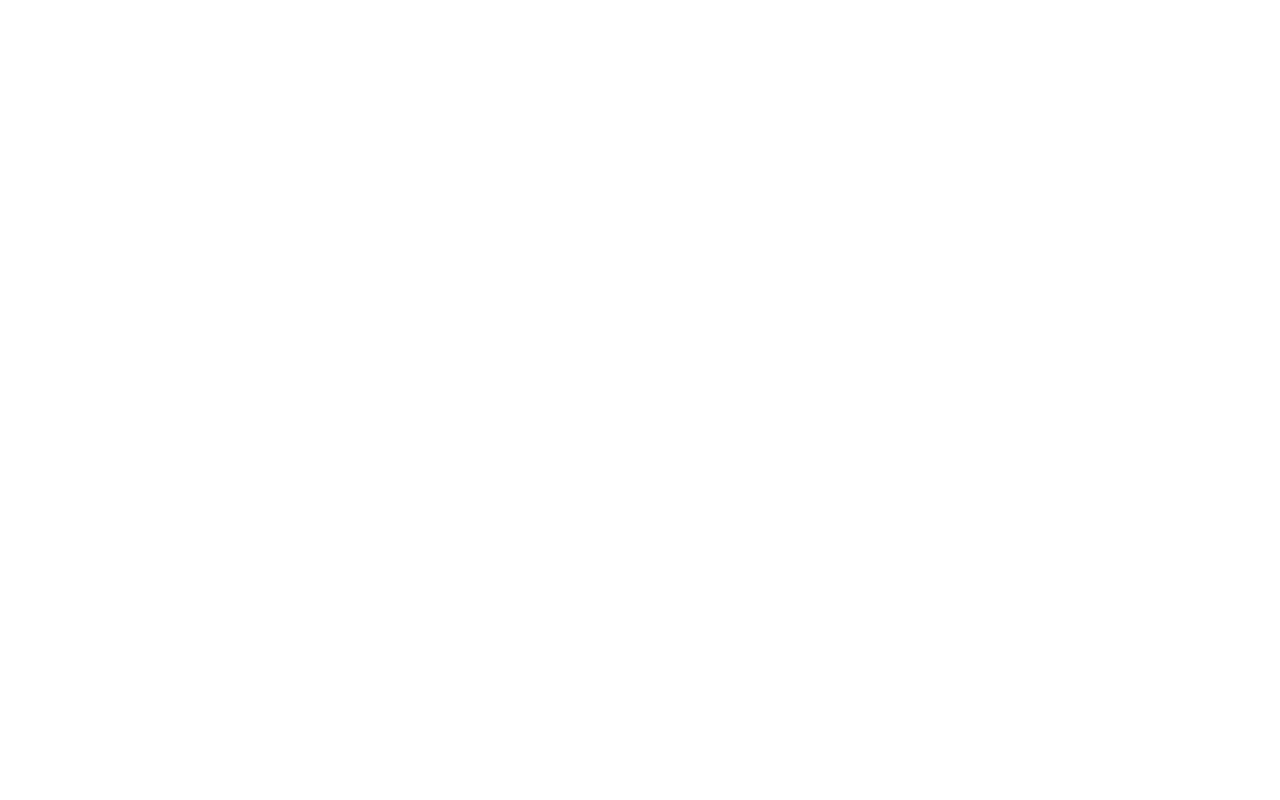
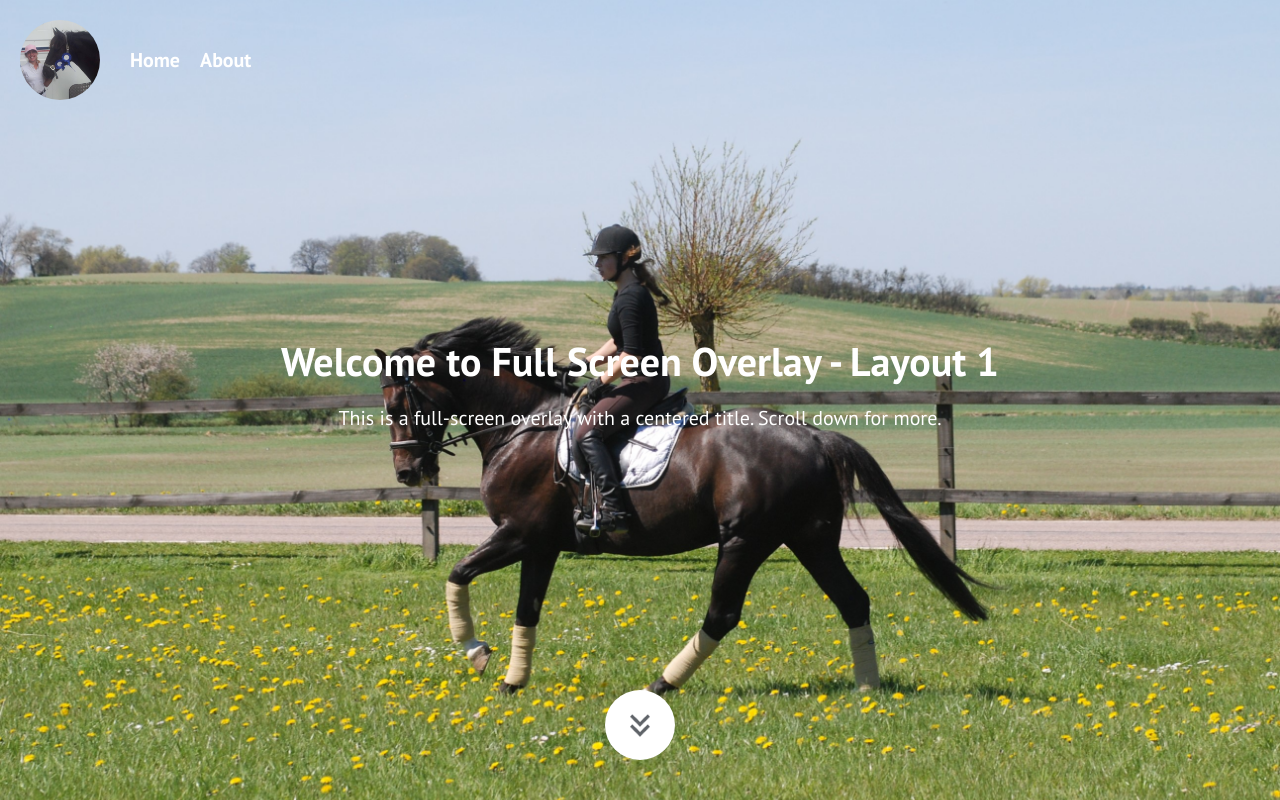
Before and after one commit to Becw36909/Curtin-Web-Design-1-Assignment-1, a plain HTML site: page A1-Technical-Exercises/Layout 1/index.html in a window 1280 px wide. Drawn offline with Linux system fonts and the light colour scheme.

Commit message:
layout 1 is working

```diff
--- a/A1-Technical-Exercises/Layout 1/css/style.css
+++ b/A1-Technical-Exercises/Layout 1/css/style.css
@@ -1,2 +1,166 @@
-/* Hi, I'm a css code comment, written a little bit different to html!
-Add some css to this document */
+/* Importing a custom font */
+@font-face {
+    font-family: 'PT Sans';
+    src: url('../fonts/PTSans-Regular.ttf') format('truetype'),
+         url('../fonts/PTSans-Regular.ttf') format('truetype');
+    font-weight: normal;
+    font-style: normal;
+}
+
+@font-face {
+    font-family: 'PT Sans';
+    src: url('../fonts/PTSans-Bold.ttf') format('truetype'),
+         url('../fonts/PTSans-Bold.ttf') format('truetype');
+    font-weight: bold;
+    font-style: normal;
+}
+
+/* Basic resets */
+* {
+    margin: 0;
+    padding: 0;
+    box-sizing: border-box;
+}
+
+/* Set the body background color and font */
+body {
+    font-family: 'PT Sans', sans-serif;
+    background-color: #ffffff;
+    color: #333333;
+}
+
+/* Header and navigation styling */
+header {
+    position: absolute;
+    width: 100%;
+    top: 0;
+    left: 0;
+    z-index: 10; /* Ensure the nav is above the overlay */
+}
+
+header nav {
+    display: flex;
+    align-items: center;
+    padding: 20px;
+    justify-content: flex-start; /* Align logo and nav links to the left */
+    background: transparent; /* Remove background color */
+}
+
+header figure {
+    width: 80px; /* Adjust size of the circle */
+    height: 80px; /* Adjust size of the circle */
+    background-color: #ffffff; /* White background for the circle */
+    border-radius: 50%; /* Make it a circle */
+    display: flex;
+    justify-content: center;
+    align-items: center;
+    overflow: hidden; /* Hide any overflow from the image */
+    margin-right: 20px; /* Add some space between the logo and links */
+
+}
+
+header figure img {
+    width: 100%; /* Ensure the image fits inside the circle */
+    height: auto;
+}
+
+nav ul {
+    list-style: none;
+    display: flex; /* Display the links in a horizontal row */
+    margin-left: 0; /* Ensure the list starts right after the logo */
+}
+
+nav ul li {
+    display: inline-block;
+    margin: 0 10px;
+}
+
+nav ul li a {
+    text-decoration: none;
+    color: #ffffff; /* White navigation links */
+    font-size: 1.25rem; /* Font size for navigation links */
+    font-weight: bold;  /* Make the text bold */
+}
+
+/* Full screen overlay section */
+.fullscreen-overlay {
+    height: 100vh; /* Full screen height */
+    background-image: url('../images/DSC_0323.JPG');
+    background-size: cover;
+    background-position: center;
+    position: relative; /* Ensure relative positioning for absolute children */
+}
+
+/* Position and style text inside the article */
+.fullscreen-overlay article {
+    display: flex;
+    flex-direction: column;
+    justify-content: center;
+    align-items: center;
+    height: 100%;
+    text-align: center;
+    color: #ffffff;
+    position: relative;
+}
+
+.fullscreen-overlay article h1 {
+    font-size: 3rem; /* Large font size for headings */
+    margin-bottom: 1rem;
+    font-weight: bold; /* Apply bold font weight */
+}
+
+.fullscreen-overlay article p {
+    font-size: 1.5rem; /* Larger font size for paragraph text */
+    margin-bottom: 2rem;
+    line-height: 1.5; /* Improve readability with line height */
+}
+
+/* Scroll down icon container styling */
+.scroll-icon {
+    position: absolute;
+    bottom: 5%; /* Position the icon from the bottom */
+    left: 50%;
+    transform: translateX(-50%);
+    z-index: 2; /* Ensure the icon is above other content */
+    background-color: #ffffff; /* White background for the circle */
+    border-radius: 50%; /* Make it a circle */
+    padding: 15px; /* Space inside the circle around the icon */
+    display: flex;
+    justify-content: center;
+    align-items: center;
+}
+
+.scroll-icon img {
+    width: 30px; /* Adjust size if needed */
+    height: auto;
+}
+
+/* Responsive design for mobile */
+@media (max-width: 360px) {
+    .fullscreen-overlay article h1 {
+        font-size: 2rem;
+    }
+
+    .fullscreen-overlay article p {
+        font-size: 1rem;
+    }
+
+    .scroll-icon img {
+        width: 30px;
+    }
+}
+
+/* Responsive design for tablet or small desktops */
+@media (min-width: 768px) and (max-width: 1366px) {
+    .fullscreen-overlay article h1 {
+        font-size: 2.5rem;
+    }
+
+    .fullscreen-overlay article p {
+        font-size: 1.25rem;
+    }
+
+    .scroll-icon img {
+        width: 40px;
+    }
+}
--- a/A1-Technical-Exercises/Layout 1/index.html
+++ b/A1-Technical-Exercises/Layout 1/index.html
@@ -1 +1,44 @@
-<!-- Hi, I'm a html code comment! Add some html in this document -->
+<!DOCTYPE html>
+<html lang="en">
+<head>
+    <meta charset="UTF-8">
+    <meta name="viewport" content="width=device-width, initial-scale=1.0">
+    <meta http-equiv="X-UA-Compatible" content="IE=edge">
+    <title>Full Screen Overlay - Layout 1</title>
+
+    <!-- Link to external CSS -->
+    <link rel="stylesheet" href="css/style.css">
+</head>
+<body>
+    <!-- Start of the main section -->
+    <header>
+        <!-- Navigation links and logo -->
+        <nav>
+            <!-- Logo -->
+            <figure>
+                <img src="images/10838200_1015405255142930_2096066612419163119_o.jpg" alt="Site Logo">
+                <!-- Provide alt text for accessibility -->
+            </figure>
+            <!-- Two Navigation Links -->
+            <ul>
+                <li><a href="#">Home</a></li>
+                <li><a href="#">About</a></li>
+            </ul>
+        </nav>
+    </header>
+
+    <!-- Full Screen Overlay with a centered title and icon -->
+    <section class="fullscreen-overlay">
+        <article>
+            <!-- Title in the center -->
+            <h1>Welcome to Full Screen Overlay - Layout 1</h1>
+            <!-- Short description -->
+            <p>This is a full-screen overlay with a centered title. Scroll down for more.</p>
+            <!-- Scroll down icon -->
+            <figure class="scroll-icon">
+                <img src="images/keyboard_double_arrow_down_24dp_5F6368_FILL0_wght400_GRAD0_opsz24.png" alt="Scroll Down Icon">
+            </figure>
+        </article>
+    </section>
+</body>
+</html>
```
Also changed, not shown: A1-Technical-Exercises/Layout 2/index.html (deleted, +0 -1 lines), A1-Technical-Exercises/Layout 1/fonts/OFL.txt (added), A1-Technical-Exercises/Layout 1/fonts/PTSans-Bold.ttf (added), A1-Technical-Exercises/Layout 1/fonts/PTSans-BoldItalic.ttf (added), A1-Technical-Exercises/Layout 1/fonts/PTSans-Italic.ttf (added), A1-Technical-Exercises/Layout 1/fonts/PTSans-Regular.ttf (added), A1-Technical-Exercises/Layout 1/images/10838200_1015405255142930_2096066612419163119_o.jpg (added), A1-Technical-Exercises/Layout 1/images/DSC_0323.JPG (added), A1-Technical-Exercises/Layout 1/images/keyboard_double_arrow_down_24dp_5F6368_FILL0_wght400_GRAD0_opsz24.png (added).
